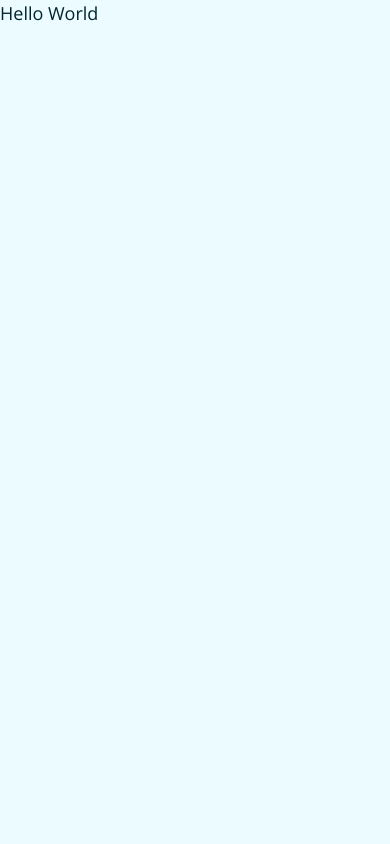
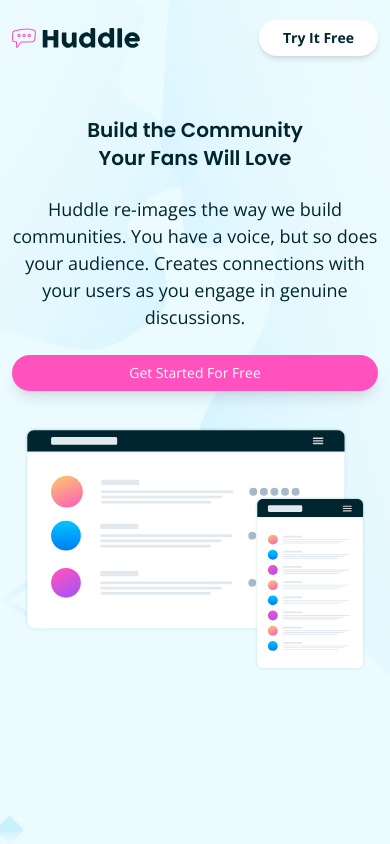
Before and after one commit to rafaelwillen/huddle-landing-page, a React (Vite) app: page / in a window 390 px wide. Built offline with nearby package versions, Linux system fonts and the light colour scheme.

Commit message:
Create the header for mobile and desktop

```diff
--- a/src/App.tsx
+++ b/src/App.tsx
@@ -1,5 +1,11 @@
+import Header from "./components/sections/Header";
+
 function App() {
-  return <div className="App">Hello World</div>;
+  return (
+    <>
+      <Header />
+    </>
+  );
 }
 
 export default App;
--- /dev/null
+++ b/src/components/sections/Header.tsx
@@ -0,0 +1,52 @@
+import mockups from "../../assets/images/illustration-mockups.svg";
+import huddleLogo from "../../assets/images/logo.svg";
+
+const Header = () => {
+  return (
+    <div className="bg-hero-pattern-mobile bg-cover bg-center bg-no-repeat lg:bg-hero-pattern-desktop h-screen">
+      <header className="container m-auto">
+        <div className="flex justify-between items-center py-5 px-3">
+          <img
+            src={huddleLogo}
+            alt="Huddle Logo"
+            width="128px"
+            className="w-32 lg:w-40"
+          />
+          <a
+            className="bg-white py-2 px-6 lg:px-12 font-bold text-sm rounded-full shadow-md"
+            href="#"
+          >
+            Try It Free
+          </a>
+        </div>
+        <section className="mt-10 px-3 lg:flex items-center">
+          <div className="flex flex-col gap-6 flex-[2] lg:gap-8">
+            <h1 className="text-center text-xl font-semibold font-heading lg:text-left">
+              Build the Community <br />
+              Your Fans Will Love
+            </h1>
+            <p className="text-center lg:text-left">
+              Huddle re-images the way we build communities. You have a voice,
+              but so does your audience. Creates connections with your users as
+              you engage in genuine discussions.
+            </p>
+            <a
+              href="#"
+              className="bg-primary w-full block text-center text-white text-sm py-2 rounded-full shadow-lg lg:w-1/2 lg:py-3"
+            >
+              Get Started For Free
+            </a>
+          </div>
+          <img
+            src={mockups}
+            width={296}
+            className="w-full p-3 mt-6 lg:mt-0 lg:flex-[3] lg:w-0 lg:max-w-xl"
+            alt="Mockups"
+          />
+        </section>
+      </header>
+    </div>
+  );
+};
+
+export default Header;
--- a/tailwind.config.cjs
+++ b/tailwind.config.cjs
@@ -16,6 +16,12 @@
     fontFamily: {
       heading: "Poppins, sans-serif",
       main: "Open Sans, sans-serif"
+    },
+    extend: {
+      backgroundImage: {
+        "hero-pattern-mobile": "url('/src/assets/images/bg-hero-mobile.svg')",
+        "hero-pattern-desktop": "url('/src/assets/images/bg-hero-desktop.svg')"
+      }
     }
   },
   plugins: [],
```
